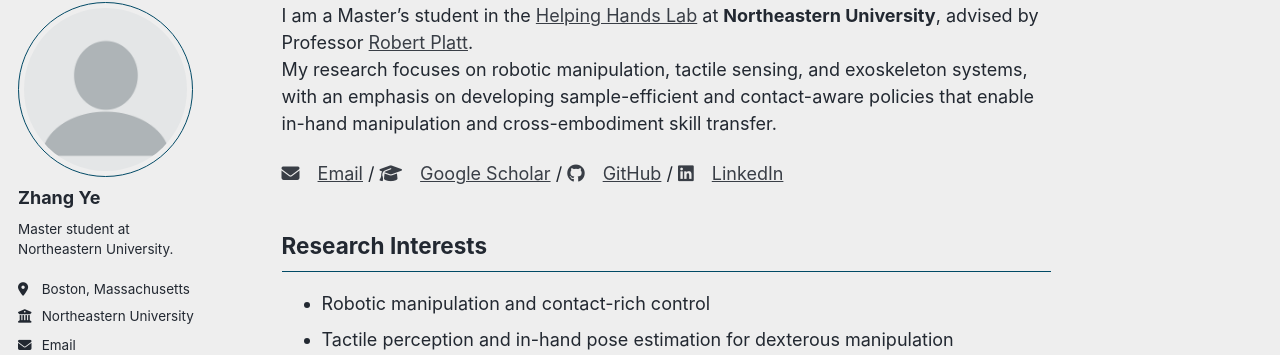
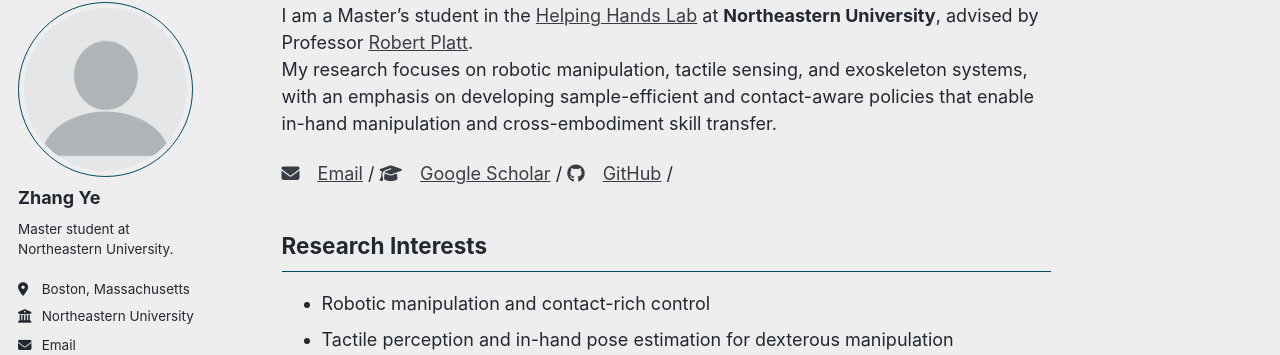
Before and after one commit to evenjohnyz/evenjohnyz.github.io, a Jekyll site: the page built from _pages/about.md, in a window 1280 px wide. Shown: the part 97-452 px from the top of the page. Built offline with Jekyll 4.4.1, drawn with Linux system fonts in a browser that asks for light colours; some web fonts are replaced; a script that is not in the unit is left out.

Commit message:
Update contact links in about page
Removed LinkedIn link from contact section.

```diff
--- a/_pages/about.md
+++ b/_pages/about.md
@@ -14,7 +14,6 @@ My research focuses on robotic manipulation, tactile sensing, and exoskeleton sy
   <a href="mailto:ye.zhang1@northeastern.edu"><i class="far fa-envelope icon-pad-right" aria-hidden="true"></i>Email</a> /
   <a href="https://scholar.google.com/"><i class="fas fa-graduation-cap icon-pad-right" aria-hidden="true"></i>Google Scholar</a> /
   <a href="https://github.com/evenjohnyz"><i class="fab fa-github icon-pad-right" aria-hidden="true"></i>GitHub</a> /
-  <a href="https://linkedin.com/in/ye-zhang-robotics"><i class="fab fa-linkedin icon-pad-right" aria-hidden="true"></i>LinkedIn</a>
 </p>
 
 ## Research Interests
```
